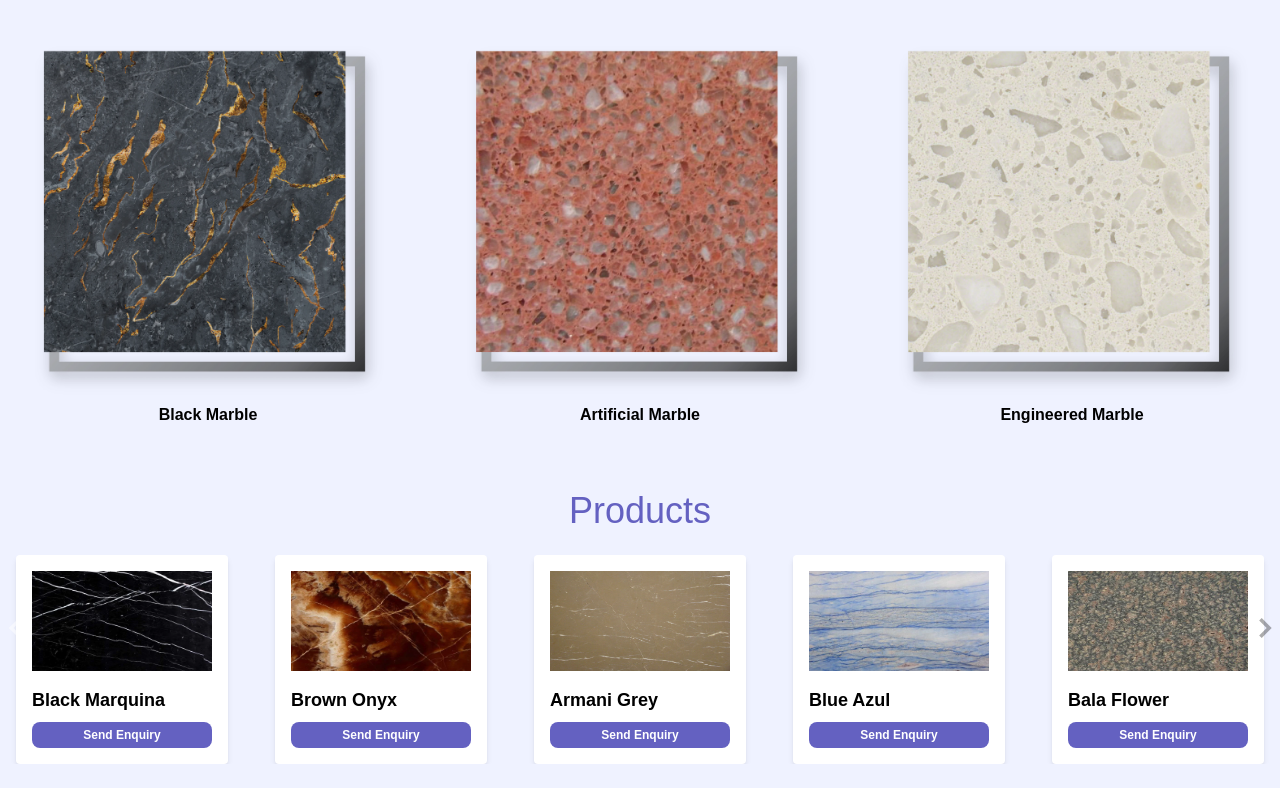
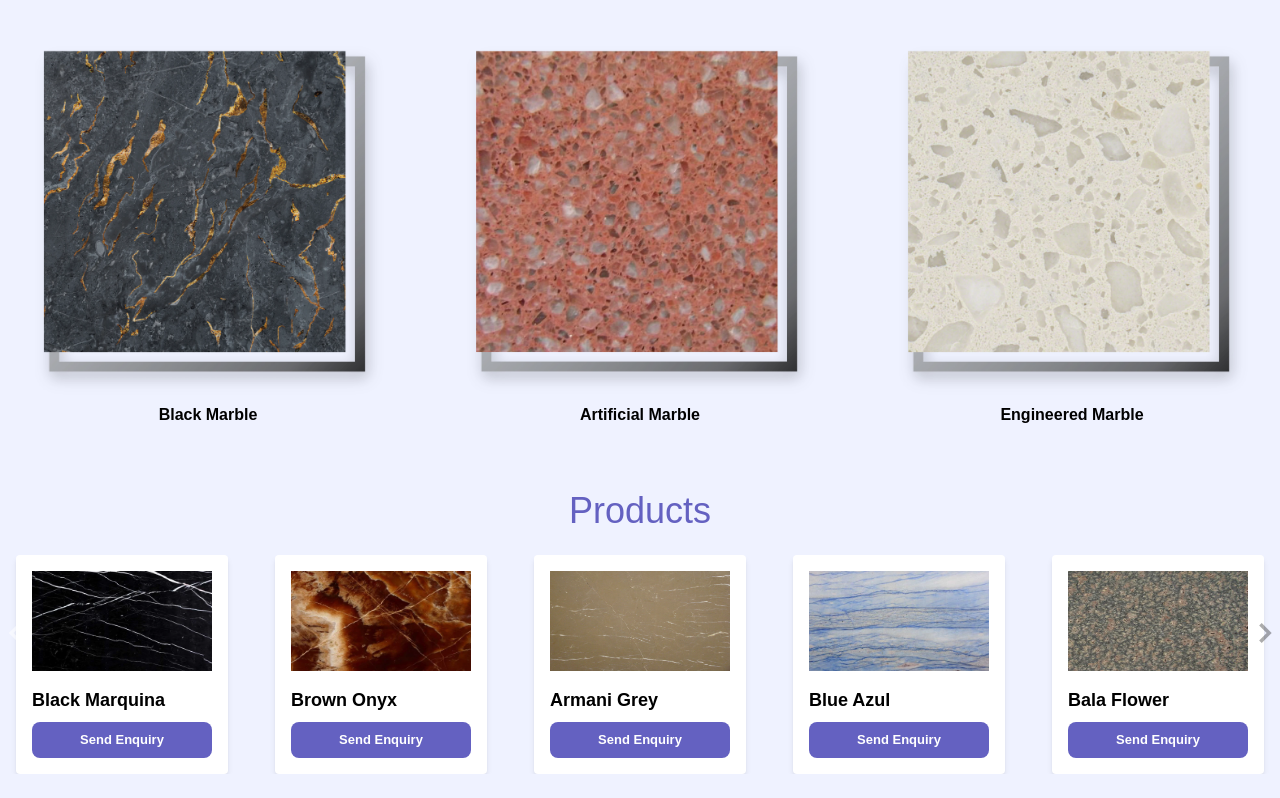
Before and after one commit to ravikumar9130/hajer-exports, a React (Create React App) app: page / in a window 1280 px wide. Shown: the part 2200-2998 px from the top of the page. Built offline with nearby package versions, Linux system fonts and the light colour scheme.

Commit message:
~updated

```diff
--- a/src/components/Product.jsx
+++ b/src/components/Product.jsx
@@ -16,7 +16,7 @@ export default function Product() {
   }, []);
   const updateDimensions = () => {
     const width = window.innerWidth;
-    let per = width > 1280 ? 6 : width > 1024 ? 5 : width > 768 ? 2 : 1;
+    let per = width > 1280 ? 6 : width > 1024 ? 5 : width > 768 ? 3 : 1;
     console.log(per);
     setWindowWidth(per);
   };
@@ -50,7 +50,7 @@ export default function Product() {
                     <img
                       src={data.url}
                       alt={data.tittle}
-                      className=" w-[90%] h-[150px] lg:h-[100px] lg:px-4 lg:w-[250px] mx-auto mt-4 md:h-[180px] rounded"
+                      className=" w-[90%] h-[200px] lg:h-[100px] lg:px-4 lg:w-[250px] mx-auto mt-4 md:h-[180px] rounded"
                     />
                   </div>
                   <div className="my-4">
@@ -59,7 +59,7 @@ export default function Product() {
                         {data.tittle}
                       </div>
                     </div>
-                    <div className="py-1 mt-2 px-3 mx-4 text-center text-xs font-bold rounded-lg bg-primary text-white">
+                    <div className="py-2 mt-2 px-3 mx-4 text-center text-sm font-bold rounded-lg bg-primary text-white">
                       Send Enquiry
                     </div>
                   </div>
```
